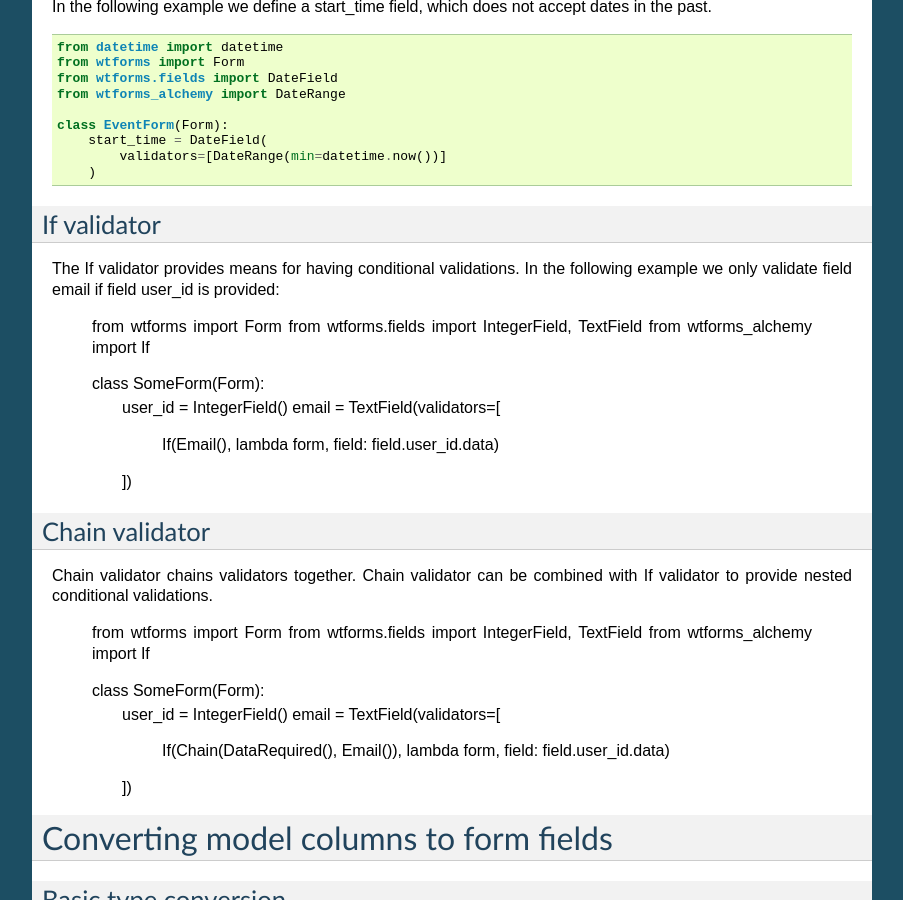
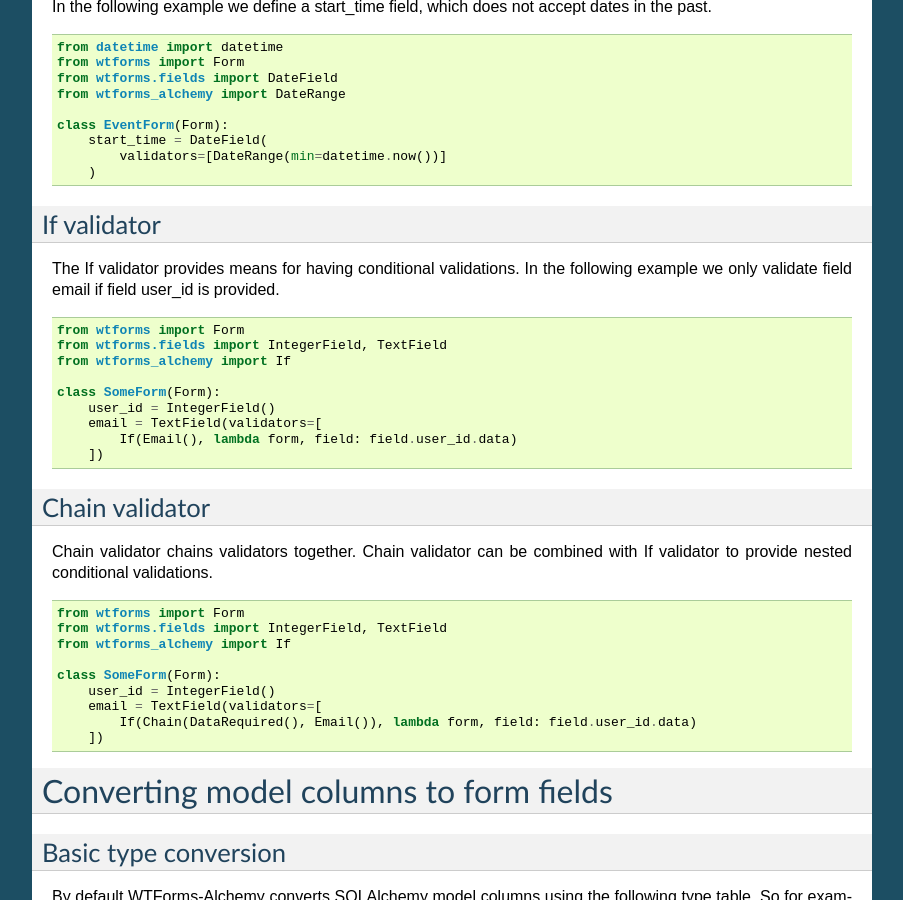
Before and after one commit to kvesteri/wtforms-alchemy, a Sphinx documentation site: the page built from docs/index.rst, in a window 1280 px wide and 900 px high, scrolled down 1665 px. Shown: the whole window, without its empty margins (198-1101 px from the left). Built offline with Sphinx 7.4.7, drawn with Linux system fonts in a browser that asks for light colours.

Commit message:
fixed docs

```diff
--- a/docs/index.rst
+++ b/docs/index.rst
@@ -110,7 +110,7 @@ If validator
 ------------
 
 The If validator provides means for having conditional validations. In the following example we only
-validate field email if field user_id is provided:
+validate field email if field user_id is provided. ::
 
 
     from wtforms import Form
@@ -129,7 +129,7 @@ Chain validator
 
 
 Chain validator chains validators together. Chain validator can be combined with If validator
-to provide nested conditional validations.
+to provide nested conditional validations. ::
 
 
     from wtforms import Form
```
